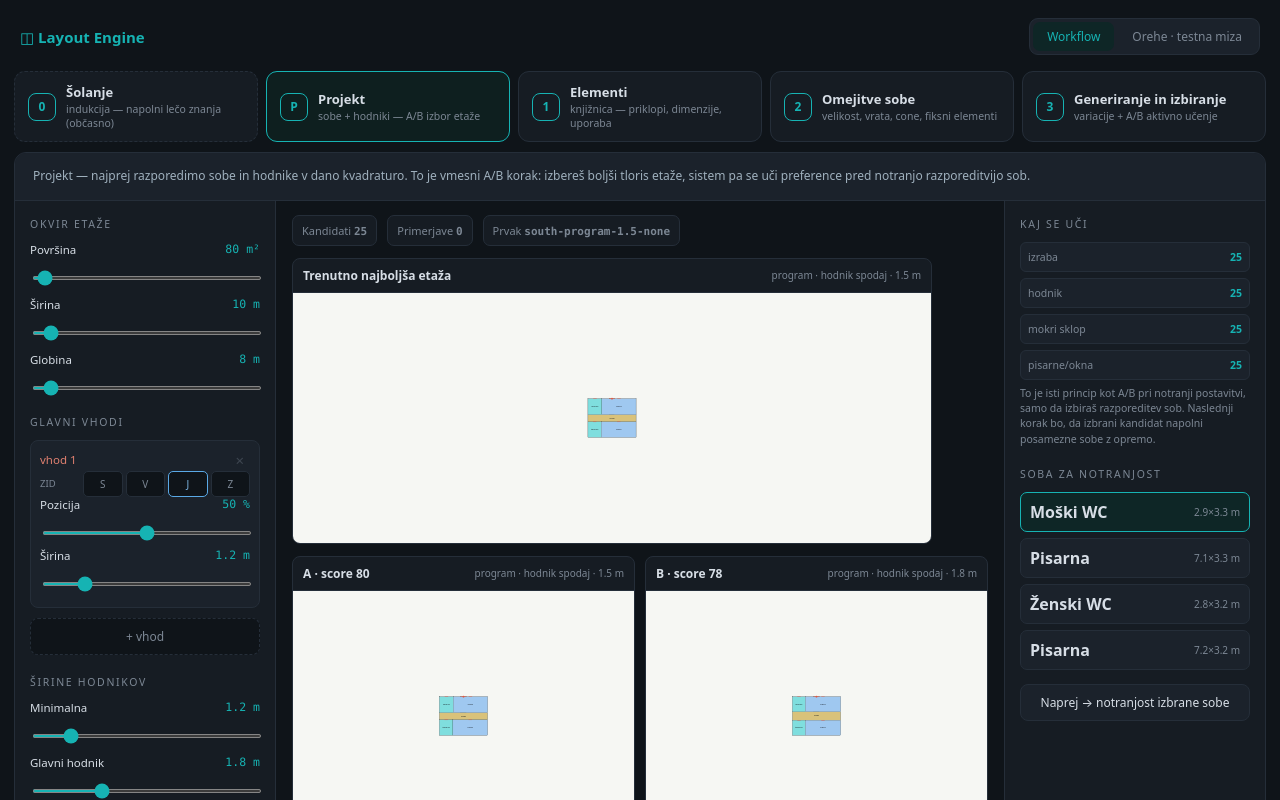
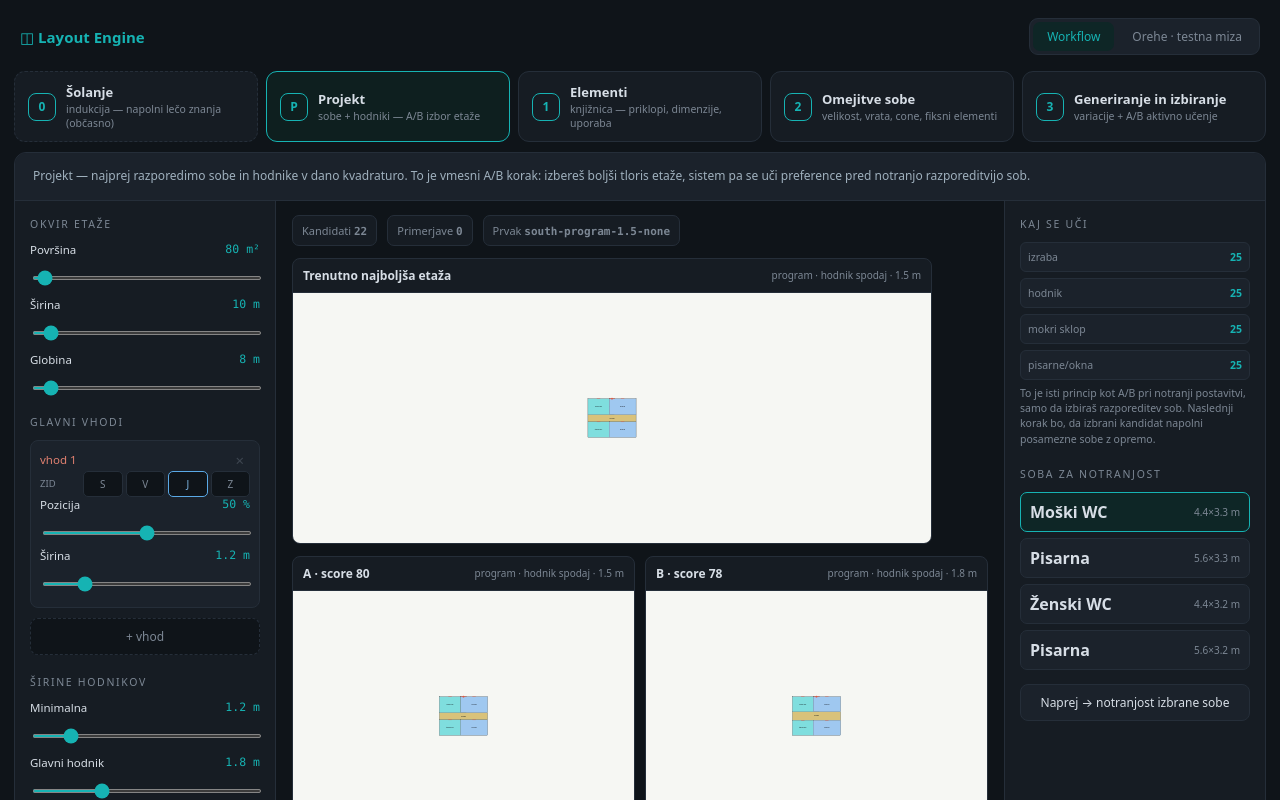
Before and after one commit to zorkojaka/FloorPlannerApp, a React (Vite) app: page / in a window 1280 px wide. Shown: the top 800 px of the page. Built offline with nearby package versions, Linux system fonts and the light colour scheme.

Commit message:
Keep gendered WC rooms usable for interior layout

```diff
--- a/src/project/floorGenerator.ts
+++ b/src/project/floorGenerator.ts
@@ -202,7 +202,8 @@ interface RoomPlan {
 
 function minimumFrontageForProgram(program: RoomProgram, targetArea: number, maxDepth: number): number {
   const definition = ROOM_TYPE_DEFINITIONS[program.type];
-  return roundToGrid(Math.max(definition.minWidth, targetArea / Math.max(maxDepth, definition.minDepth, 0.1)));
+  const minWidth = program.type === 'wc' && (program.wcKind === 'male' || program.wcKind === 'female') ? 2.4 : definition.minWidth;
+  return roundToGrid(Math.max(minWidth, targetArea / Math.max(maxDepth, definition.minDepth, 0.1)));
 }
 
 function corridorWidthVariants(brief: ProjectBrief): number[] {
```
Also changed, not shown: 2 other files (tests, documents, lock files or other folders).
